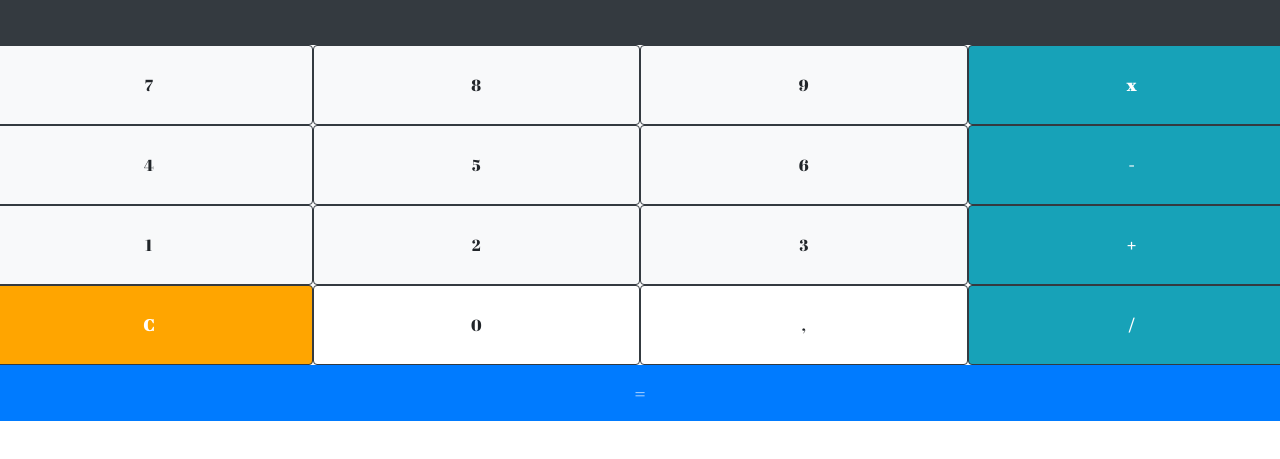
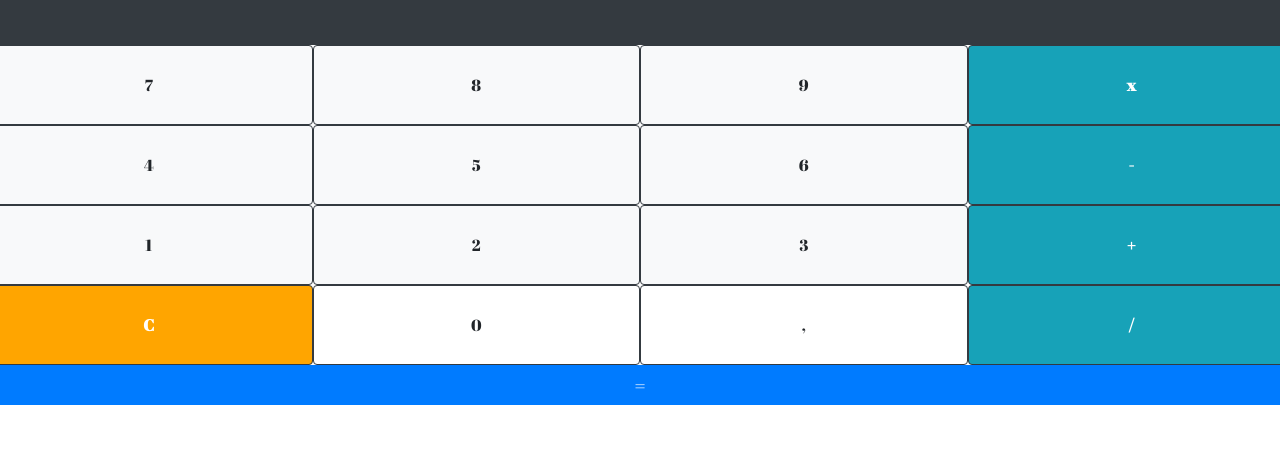
Before and after one commit to laurie80/laurie80.github.io, a plain HTML site: page index.html in a window 1280 px wide. Shown: the part 163-622 px from the top of the page. Drawn offline with nearby package versions, Linux system fonts and the light colour scheme.

Commit message:
nouvelle modification

```diff
--- a/assets/css/style.css
+++ b/assets/css/style.css
@@ -38,7 +38,7 @@ body {
 }
 
 #egal {
-    height: 3.5rem;
+    height: 2.5rem;
 }
 
 #cancel {
```
